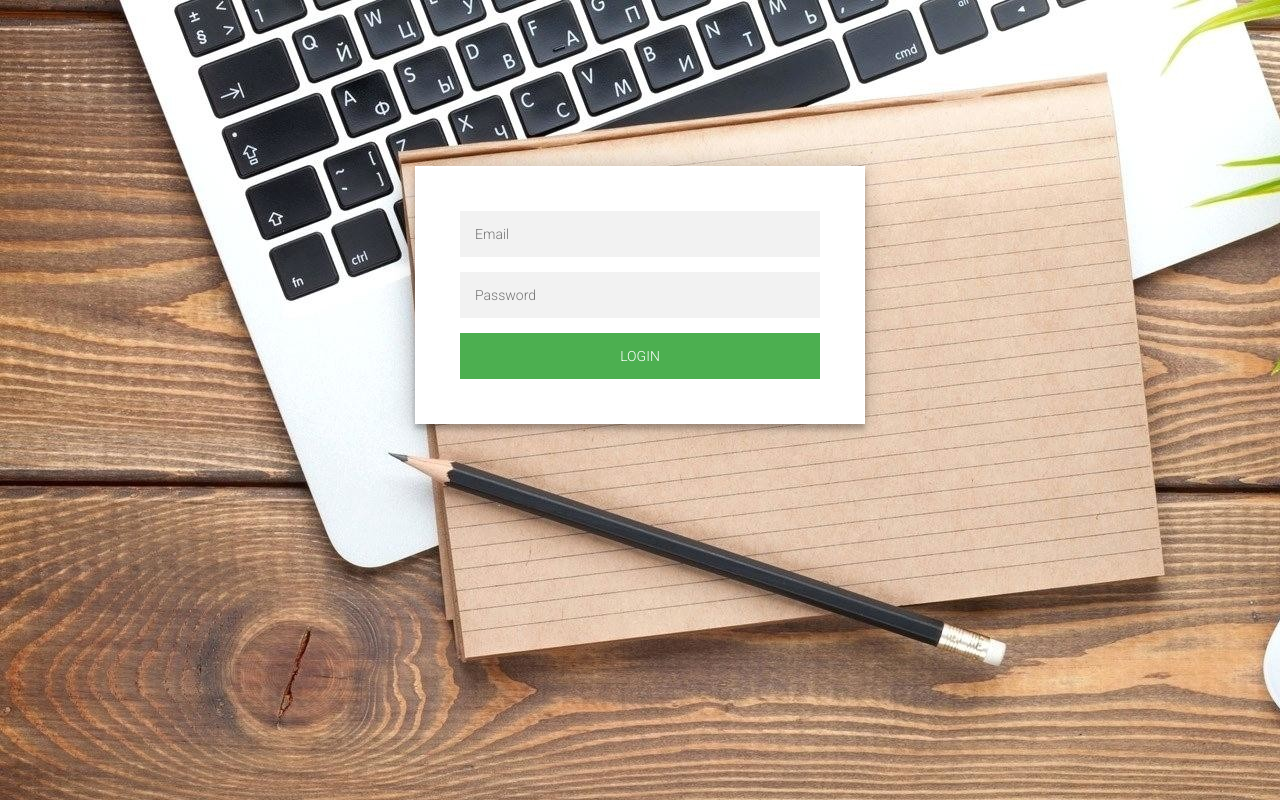
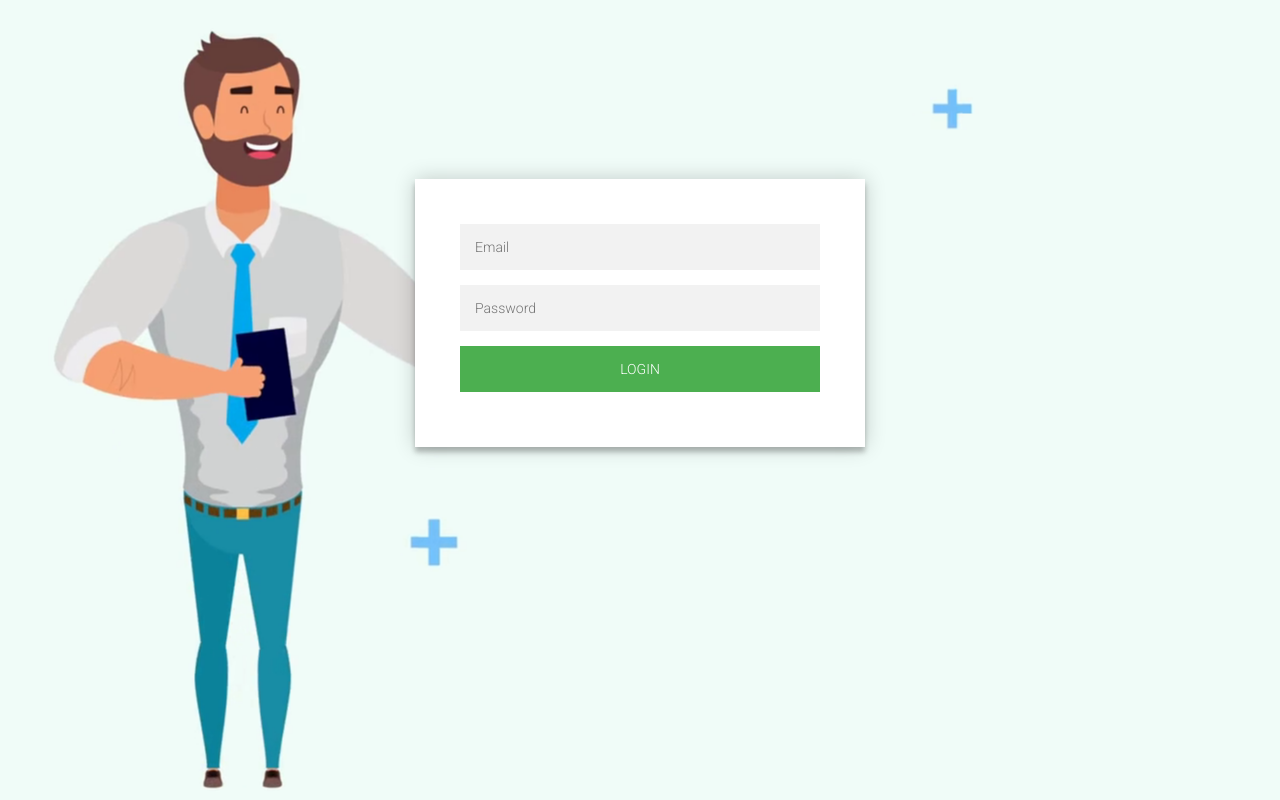
Before and after one commit to S-Threepio/Meeting-Assistant-Web-App, a React (Create React App) app: page / in a window 1280 px wide. Built offline with nearby package versions, Linux system fonts and the light colour scheme; what amazon-cognito-identity-js would draw is missing.

Commit message:
auth handling enhanced

```diff
--- a/src/App.js
+++ b/src/App.js
@@ -1,5 +1,5 @@
 import React, { Component, useRef, useState } from 'react';
-import Dashboard from './components/pages/Dashboard';
+import Dashboard from './components/dashboard/Dashboard.js';
 import { BrowserRouter, Switch, Route } from "react-router-dom";
 import Home from "./auth/Home";
 
--- a/src/auth/Login.css
+++ b/src/auth/Login.css
@@ -1,5 +1,4 @@
 @import url(https://fonts.googleapis.com/css?family=Roboto:300);
-
 .form {
   position: relative;
   z-index: 1;
@@ -10,6 +9,7 @@
   text-align: center;
   box-shadow: 0 0 20px 0 rgba(0, 0, 0, 0.2), 0 5px 5px 0 rgba(0, 0, 0, 0.24);
 }
+
 .form input {
   font-family: "Roboto", sans-serif;
   outline: 0;
@@ -21,6 +21,7 @@
   box-sizing: border-box;
   font-size: 14px;
 }
+
 .form button {
   font-family: "Roboto", sans-serif;
   text-transform: uppercase;
@@ -35,7 +36,8 @@
   transition: all 0.3 ease;
   cursor: pointer;
 }
-.form button:hover,.form button:active,.form button:focus {
+
+.form button:hover, .form button:active, .form button:focus {
   background: #43A047;
 }
 
@@ -44,15 +46,19 @@
   color: #b3b3b3;
   font-size: 12px;
 }
+
 .form .message a {
   color: #4CAF50;
   text-decoration: none;
 }
+
 .form .register-form {
   display: none;
 }
+
 .form {
-  background: white; /* fallback for old browsers */
+  background: white;
+  /* fallback for old browsers */
   font-family: "Roboto", sans-serif;
   -webkit-font-smoothing: antialiased;
   -moz-osx-font-smoothing: grayscale;
@@ -60,11 +66,27 @@
 }
 
 .home-background {
-    vertical-align: middle;
-    padding-top: 13%;
+  vertical-align: middle;
+  padding-top: 14%;
+  position: fixed;
+  background-image: url(../login.png);
+  background-position: center;
+  top: 0;
+  left: 0;
+  bottom: 0;
+  right: 0;
+  overflow: auto;
 }
 
 .fa {
   margin-left: -12px;
   margin-right: 8px;
 }
+
+.login-error{
+  color: red;
+  text-align: start;
+  padding-top: 10px;
+  font-size: 15px;
+  font-family: 'Trebuchet MS', 'Lucida Sans Unicode', 'Lucida Grande', 'Lucida Sans', Arial, sans-serif;
+}
--- a/src/auth/Login.js
+++ b/src/auth/Login.js
@@ -11,7 +11,7 @@ export default class Login extends Component {
       email: "",
       password: "",
       loginErrors: "",
-      clicked :false
+      clicked: false
     };
 
     this.handleSubmit = this.handleSubmit.bind(this);
@@ -24,9 +24,15 @@ export default class Login extends Component {
     });
   }
 
+  getErrorMessage(props){
+    console.log(props)
+    if(props=="NotAuthorizedException")
+    return `Username or password invalid :(`
+  }
+
   handleSubmit(event) {
     const { email, password } = this.state;
-    const response = {data : 'swanand', email:'swanand@gmail'}
+    const response = { data: 'swanand', email: 'swanand@gmail' }
 
     const user = new CognitoUser({
       Username: email,
@@ -39,7 +45,7 @@ export default class Login extends Component {
 
     this.setState(
       {
-        clicked : true
+        clicked: true
       }
     )
 
@@ -51,7 +57,8 @@ export default class Login extends Component {
       onFailure: err => {
         this.setState(
           {
-            clicked : false
+            clicked: false,
+            loginErrors: this.getErrorMessage(err.code)
           }
         )
         console.log("onFailure:", err);
@@ -60,7 +67,7 @@ export default class Login extends Component {
       newPasswordRequired: data => {
         this.setState(
           {
-            clicked : false
+            clicked: false
           }
         )
         console.log("newPasswordRequired:", data);
@@ -91,9 +98,9 @@ export default class Login extends Component {
             onChange={this.handleChange}
             required
           />
-
           <button type="submit">
-          {this.state.clicked ? <i class="fa fa-spinner fa-spin"/> : null}Login</button>
+            {this.state.clicked ? <i class="fa fa-spinner fa-spin" /> : null}Login</button>
+          <div className="login-error">{this.state.loginErrors}</div>
         </form>
       </div>
     );
--- a/src/components/pages/Dashboard.js
+++ b/src/components/dashboard/Dashboard.js
@@ -1,10 +1,10 @@
 
 import React, { useEffect, useState } from 'react'
 
-import '../../App.css';
+import '../dashboard/dashboard.css';
 import Navbar from '../navbar/Navbar'
-import About from './About';
-import Shop from './Shop';
+import About from '../pages/About';
+import Shop from '../pages/Shop';
 import { BrowserRouter as Router, Route, Switch } from 'react-router-dom'
 import TemporaryDrawer from '../drawer/Drawer'
 import TableComponent from '../tables/TableComponent';
@@ -35,7 +35,7 @@ function Dashboard() {
   }, [])
 
   return (
-    <div className="App">
+    <div className="Dashboard">
       <Navbar isClicked={clicked} clickHandler={handleClick} />
       <TemporaryDrawer isClicked={clicked} clickHandler={handleClick} />
       <Router>
--- /dev/null
+++ b/src/components/dashboard/dashboard.css
@@ -0,0 +1,14 @@
+ .Dashboard {
+     box-sizing: border-box;
+     padding: 0;
+     margin: 0;
+     font-family: 'Montserrat', sans-serif;
+     background-image: url(../../writings.jpg);
+     margin: 0;
+     position: fixed;
+     top: 0;
+     left: 0;
+     bottom: 0;
+     right: 0;
+     overflow: auto;
+ }
--- a/src/index.css
+++ /dev/null
@@ -1,14 +0,0 @@
-body {
-  background-image: url(./writings.jpg);
-  margin: 0;
-  font-family: -apple-system, BlinkMacSystemFont, 'Segoe UI', 'Roboto', 'Oxygen',
-    'Ubuntu', 'Cantarell', 'Fira Sans', 'Droid Sans', 'Helvetica Neue',
-    sans-serif;
-  -webkit-font-smoothing: antialiased;
-  -moz-osx-font-smoothing: grayscale;
-}
-
-code {
-  font-family: source-code-pro, Menlo, Monaco, Consolas, 'Courier New',
-    monospace;
-}
--- a/src/index.js
+++ b/src/index.js
@@ -1,6 +1,5 @@
 import React from 'react';
 import ReactDOM from 'react-dom';
-import './index.css';
 import App from './App';
 
 ReactDOM.render(<App />,
```
Also changed, not shown: src/login.png (added).
